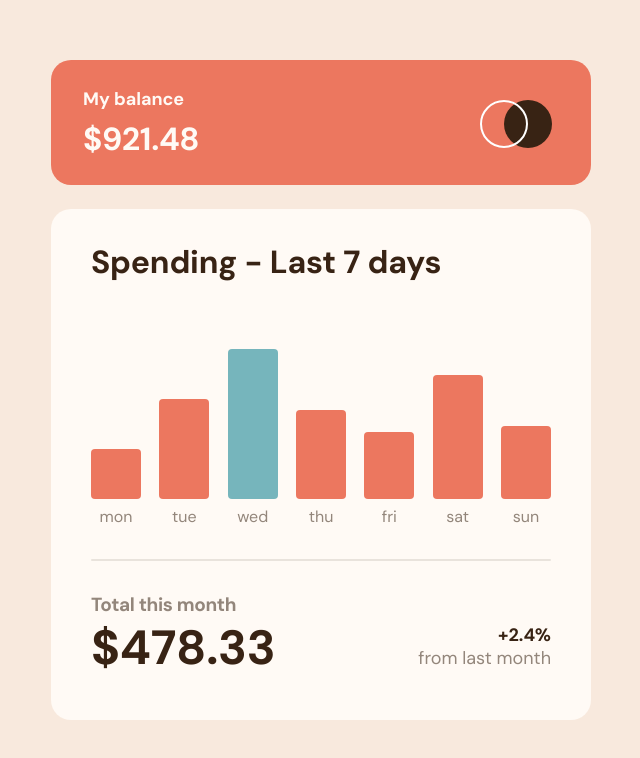
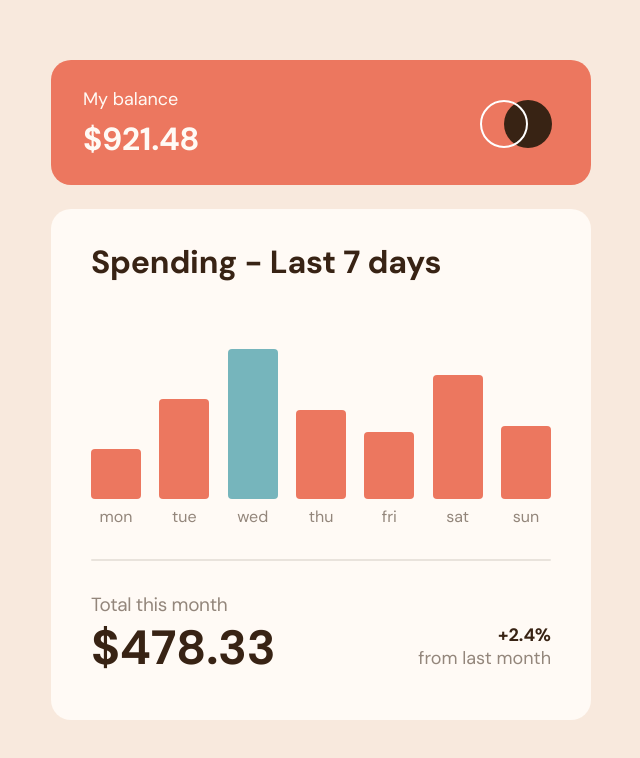
Before and after one commit to pawelpiotrowski38/expenses-chart-component, a React (Vite) app: page / in a window 1280 px wide. Shown: the part 122-880 px from the top of the page, without its empty margins (319-959 px from the left). Built offline with nearby package versions, Linux system fonts and the light colour scheme.

Commit message:
Change font weight of section headers

```diff
--- a/src/styles/balance.css
+++ b/src/styles/balance.css
@@ -13,6 +13,7 @@
 .balance__info-title {
     margin-bottom: 0.25rem;
     font-size: 1rem;
+    font-weight: 400;
     letter-spacing: -0.6px;
 }
 
--- a/src/styles/summary.css
+++ b/src/styles/summary.css
@@ -9,6 +9,7 @@
 .summary__total-title {
     margin-bottom: 0.25rem;
     font-size: 1rem;
+    font-weight: 400;
     color: var(--medium-brown);
     letter-spacing: -0.4px;
 }
```
